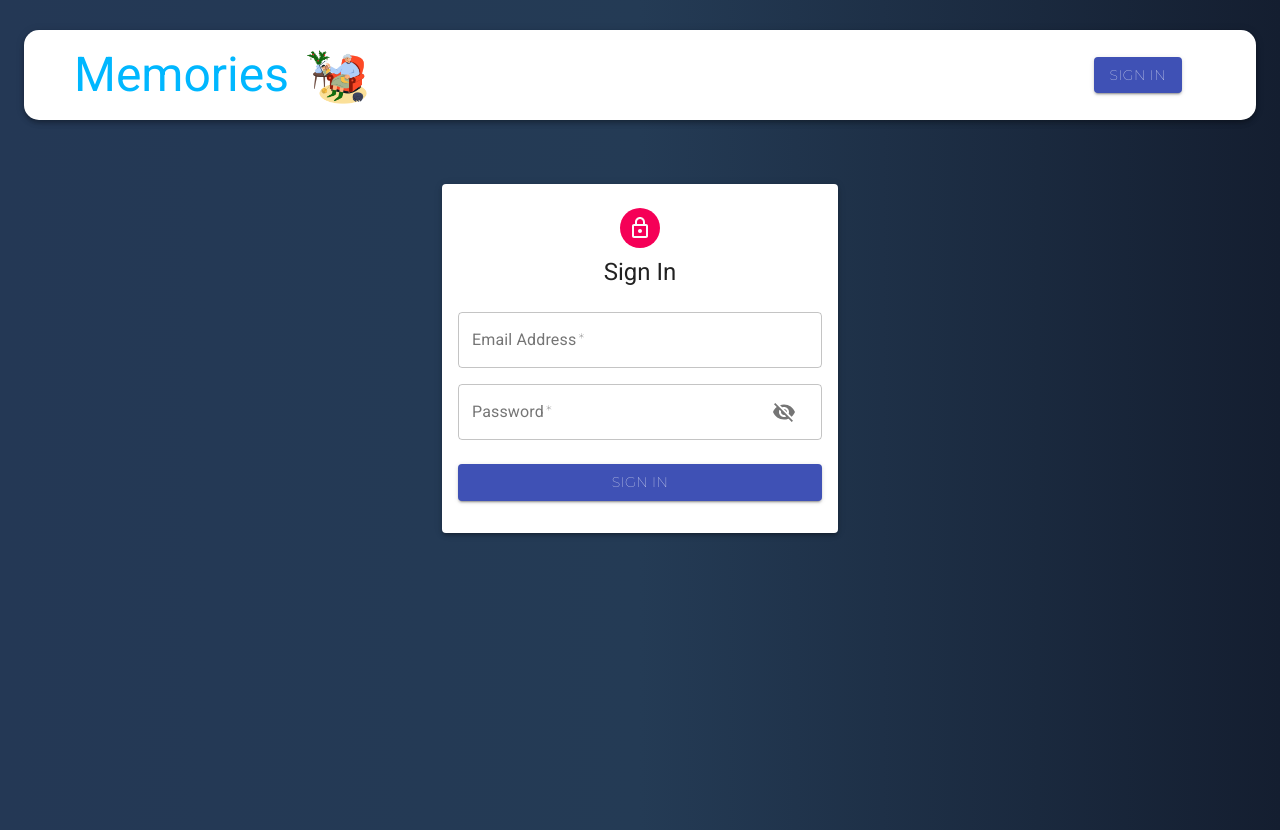
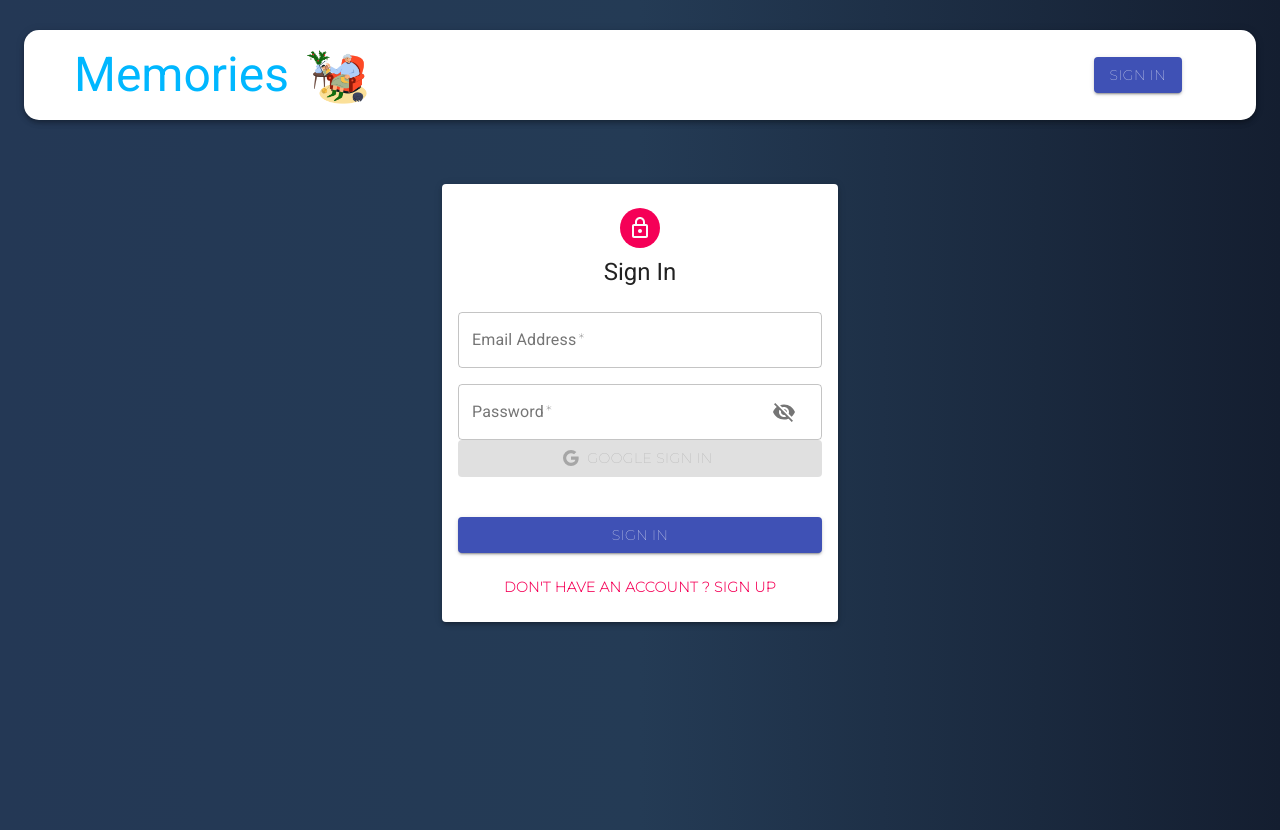
Before and after one commit to anna-sahradyan/mern-socialmedia-project, a React (Create React App) app in the folder client/: page /auth in a window 1280 px wide. Built offline with nearby package versions, Linux system fonts and the light colour scheme.

Commit message:
create GoogleLogin

```diff
--- a/client/src/components/Auth/Auth.jsx
+++ b/client/src/components/Auth/Auth.jsx
@@ -1,13 +1,16 @@
 import React, {useState} from 'react';
 import useStyles from "./authStyle";
-import {Avatar, Button, Container, Grid, Paper, TextField, Typography} from "@material-ui/core";
+import {Avatar, Button, Container, Grid, Paper, Typography} from "@material-ui/core";
 import LockOutlinedIcon from "@material-ui/icons/LockOutlined";
 import Input from "./input";
+import GoogleLogin from "react-google-login";
+import {renderHook} from "@testing-library/react";
+import Icon from "./icon";
 
 
 const Auth = () => {
     const classes = useStyles();
-    const isSignup = false;
+    const [isSignup, setIsSignup] = useState(false);
     const [showPassword, setShowPassword] = useState()
     const handleSubmit = (e) => {
         e.preventDefault();
@@ -15,9 +18,19 @@ const Auth = () => {
     const handleChange = () => {
 
     }
-    const handleShowPassword = () => setShowPassword((prevShowPassword) => !prevShowPassword)
+    const handleShowPassword = () => setShowPassword((prevShowPassword) => !prevShowPassword);
+    const switchMode = () => {
+        setIsSignup((prevIsSignup) => !prevIsSignup);
+        handleShowPassword(false);
+    }
+    const googleFailure = () => {
+      // console.log(res)
+    }
+    const googleSuccess = () => {
+      console.log("Google Sign In was unsuccessful. Try Again Later ")
+    }
     return (
-
+        <>
             <Container component={"main"} maxWidth={"xs"}>
                 <Paper className={classes.paper} elevation={3}>
                     <Avatar className={classes.avatar}>
@@ -32,7 +45,7 @@ const Auth = () => {
                             {isSignup && (
                                 <>
                                     <Input name={"firstName"} label={"First Name"} handleChange={handleChange}/>
-                                    <Input name={"firstName"} label={"First Name"} handleChange={handleChange}/>
+                                    <Input name={"lastName"} label={"Last Name"} handleChange={handleChange}/>
                                 </>)}
                             <Input name={"email"} label={"Email Address"} handleChange={handleChange()} type={"email"}/>
                             <Input name={"password"} label={"Password"} handleChange={handleChange()}
@@ -41,13 +54,32 @@ const Auth = () => {
                             {isSignup && <Input name={"confirmPassword"} label={"Repeat Password"}
                                                 handleChange={handleChange()}/>}
                         </Grid>
+                        <GoogleLogin clientId={"GOOGLE ID"}
+                                     render={(renderProps) => (
+                                         <Button className={classes.googleButton} color={"primary"} fullWidth
+                                                 onClick={renderProps.onClick} disabled={renderProps.disabled}
+                                                 startIcon={<Icon/>} variant={"contained"}>
+                                             Google Sign In
+                                         </Button>
+                                     )}
+                                     onSuccess={googleSuccess}
+                                     onFailure={googleFailure}
+                                     cookiePolicy={"single_host_origin"}
+
+                        />
                         <Button type={"submit"} fullWidth variant={"contained"} color={"primary"}
                                 className={classes.submit}>
                             {isSignup ? "Sign Up" : "Sign In"}
                         </Button>
+                        <Grid item>
+                            <Button onClick={switchMode} className={classes.switch}>
+                                {isSignup ? "Already have an account ? Sign In" : "Don't have an account ? Sign Up"}
+                            </Button>
+                        </Grid>
                     </form>
                 </Paper>
             </Container>
+        </>
     );
 };
 
--- a/client/src/components/Auth/authStyle.js
+++ b/client/src/components/Auth/authStyle.js
@@ -28,4 +28,9 @@ export default makeStyles((theme) => ({
     googleButton:{
         marginBottom:theme.spacing(2)
     },
+    switch:{
+        color:"#F50057",
+        fontWeight:"bolder",
+       width:"100%"
+    }
 }));
--- /dev/null
+++ b/client/src/components/Auth/icon.js
@@ -0,0 +1,15 @@
+import React from 'react';
+
+const Icon = () => {
+    return (
+        <>
+            <svg xmlns="http://www.w3.org/2000/svg" width="16" height="16" fill="currentColor" className="bi bi-google"
+                 viewBox="0 0 16 16">
+                <path
+                    d="M15.545 6.558a9.42 9.42 0 0 1 .139 1.626c0 2.434-.87 4.492-2.384 5.885h.002C11.978 15.292 10.158 16 8 16A8 8 0 1 1 8 0a7.689 7.689 0 0 1 5.352 2.082l-2.284 2.284A4.347 4.347 0 0 0 8 3.166c-2.087 0-3.86 1.408-4.492 3.304a4.792 4.792 0 0 0 0 3.063h.003c.635 1.893 2.405 3.301 4.492 3.301 1.078 0 2.004-.276 2.722-.764h-.003a3.702 3.702 0 0 0 1.599-2.431H8v-3.08h7.545z"/>
+            </svg>
+        </>
+    );
+};
+
+export default Icon;
```
